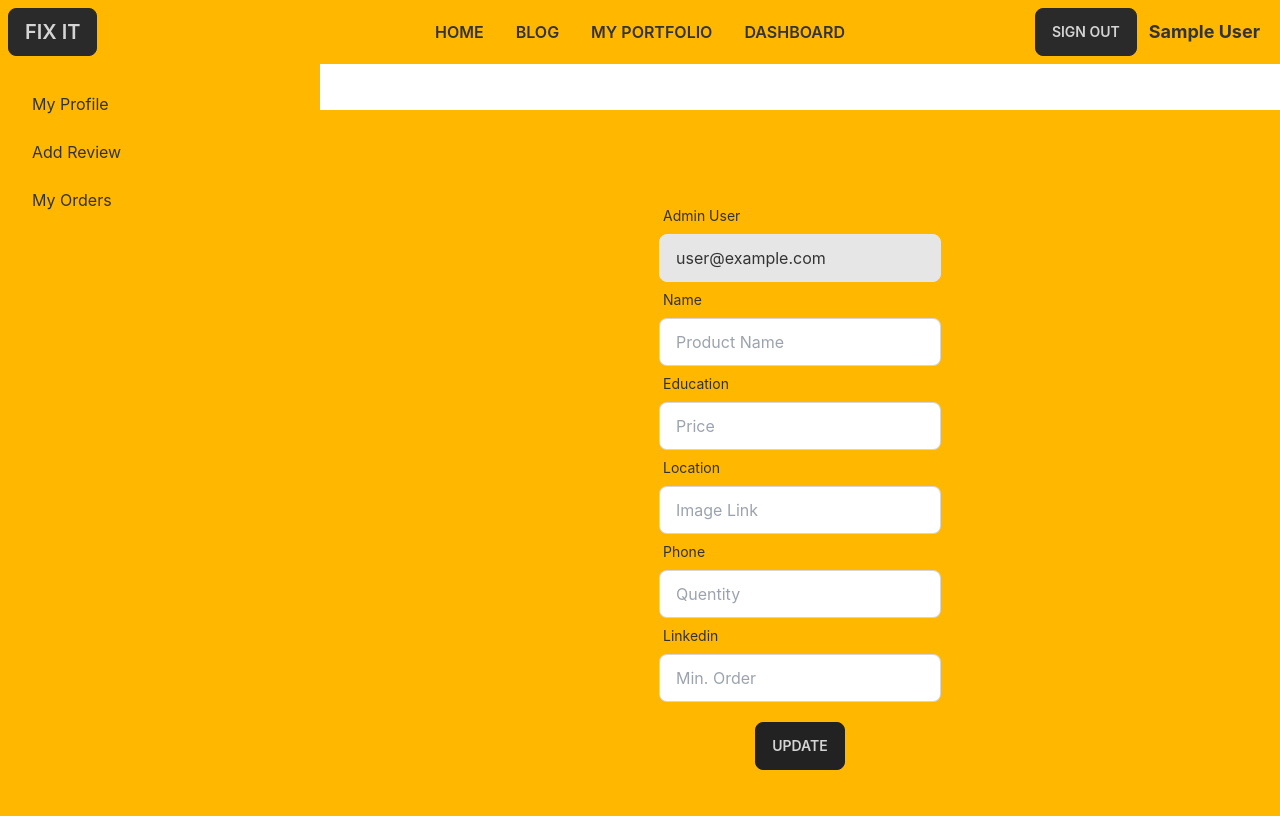
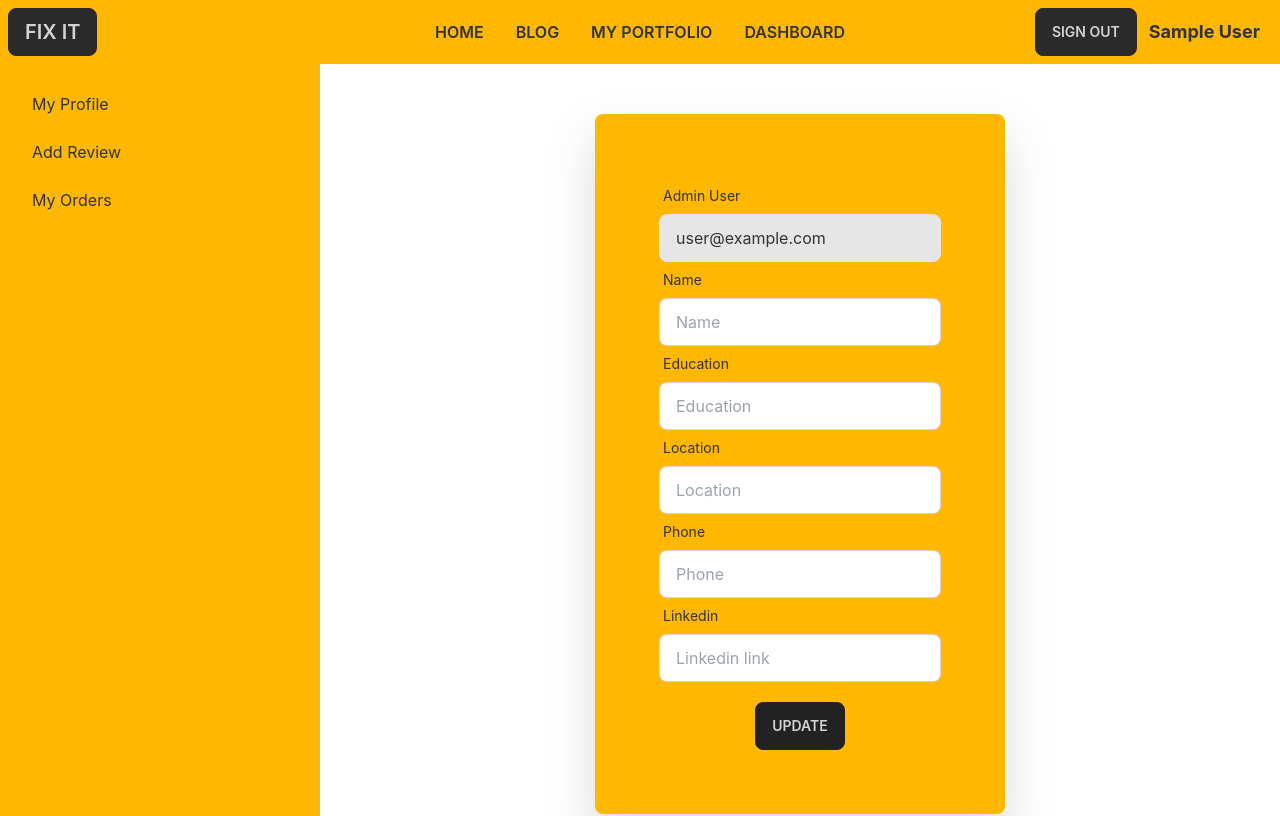
Before and after one commit to mahmudunnaby/fixit-drill-machine-manufacturer-client-side, a React (Create React App) app: page /dashboard in a window 1280 px wide. Shown: the top 816 px of the page. Built offline with nearby package versions, Linux system fonts and the light colour scheme; no server answers; sample sign-in values are in the browser's storage.

Commit message:
review bug fixed ,placeholder name fixed update profile

```diff
--- a/src/components/MyProfile/MyProfile.js
+++ b/src/components/MyProfile/MyProfile.js
@@ -48,10 +48,10 @@ const MyProfile = () => {
     }
 
     return (
-        <div className="flex flex-col w-full bg-accent  py-6 ">
-            <div className="grid h-auto card  mt-10 mx-5 p-6 rounded-box place-items-center">
+        <div className="flex flex-col w-full  ">
+            <div className="grid h-auto card    rounded-box place-items-center">
 
-                <form onSubmit={handleMyProfile}>
+                <form className='bg-accent p-16 drop-shadow-2xl rounded-lg' onSubmit={handleMyProfile}>
 
 
                     <div className="form-control w-full max-w-xs">
@@ -66,7 +66,7 @@ const MyProfile = () => {
                             <span className="label-text">Name</span>
 
                         </label>
-                        <input ref={refName} type="text" placeholder="Product Name" className="input input-bordered w-full max-w-xs" />
+                        <input ref={refName} type="text" placeholder="Name" className="input input-bordered w-full max-w-xs" />
                     </div>
 
 
@@ -75,21 +75,21 @@ const MyProfile = () => {
                             <span className="label-text">Education</span>
 
                         </label>
-                        <input ref={refEducation} type="text" placeholder="Price" className="input input-bordered w-full max-w-xs" />
+                        <input ref={refEducation} type="text" placeholder="Education" className="input input-bordered w-full max-w-xs" />
                     </div>
 
                     <div className="form-control w-full max-w-xs">
                         <label className="label">
                             <span className="label-text">Location</span>
                         </label>
-                        <input ref={refLocation} type="text" placeholder="Image Link" className="input input-bordered w-full max-w-xs" />
+                        <input ref={refLocation} type="text" placeholder="Location" className="input input-bordered w-full max-w-xs" />
                     </div>
 
                     <div className="form-control w-full max-w-xs">
                         <label className="label">
                             <span className="label-text">Phone</span>
                         </label>
-                        <input ref={refPhone} type="number" placeholder="Quentity" className="input input-bordered w-full max-w-xs" />
+                        <input ref={refPhone} type="number" placeholder="Phone" className="input input-bordered w-full max-w-xs" />
 
                     </div>
 
@@ -97,7 +97,7 @@ const MyProfile = () => {
                         <label className="label">
                             <span className="label-text">Linkedin</span>
                         </label>
-                        <input ref={refSocial} type="text" placeholder="Min. Order" className="input input-bordered w-full max-w-xs" />
+                        <input ref={refSocial} type="text" placeholder="Linkedin link" className="input input-bordered w-full max-w-xs" />
 
                     </div>
 
--- a/src/components/Review/Review.js
+++ b/src/components/Review/Review.js
@@ -2,28 +2,28 @@ import React from 'react';
 import { AiFillStar } from 'react-icons/ai'
 
 const Review = ({ review }) => {
-    const { email, theReview, rating } = review
+    const { email, reviewText, usersRating } = review
 
     return (
         <div className="card w-96 glass items-center text-center">
             <div className="card-body items-center text-center">
                 <h2 className="card-title">{email}</h2>
-                <p>{theReview}</p>
+                <p>{reviewText}</p>
                 <div className='' >
                     {
-                        rating == 1 && <AiFillStar className='flex text-white'></AiFillStar>
+                        usersRating == 1 && <AiFillStar className='flex text-white'></AiFillStar>
                     }
                     {
-                        rating == 2 && <div className='flex text-white'><AiFillStar></AiFillStar>  <AiFillStar></AiFillStar></div>
+                        usersRating == 2 && <div className='flex text-white'><AiFillStar></AiFillStar>  <AiFillStar></AiFillStar></div>
                     }
                     {
-                        rating == 3 && <div className='flex text-white'><AiFillStar></AiFillStar>  <AiFillStar></AiFillStar> <AiFillStar></AiFillStar></div>
+                        usersRating == 3 && <div className='flex text-white'><AiFillStar></AiFillStar>  <AiFillStar></AiFillStar> <AiFillStar></AiFillStar></div>
                     }
                     {
-                        rating == 4 && <div className='flex text-white'><AiFillStar></AiFillStar> <AiFillStar></AiFillStar> <AiFillStar></AiFillStar> <AiFillStar></AiFillStar></div>
+                        usersRating == 4 && <div className='flex text-white'><AiFillStar></AiFillStar> <AiFillStar></AiFillStar> <AiFillStar></AiFillStar> <AiFillStar></AiFillStar></div>
                     }
                     {
-                        rating == 5 && <div className='flex text-white'><AiFillStar></AiFillStar> <AiFillStar></AiFillStar> <AiFillStar></AiFillStar> <AiFillStar></AiFillStar> <AiFillStar></AiFillStar></div>
+                        usersRating == 5 && <div className='flex text-white'><AiFillStar></AiFillStar> <AiFillStar></AiFillStar> <AiFillStar></AiFillStar> <AiFillStar></AiFillStar> <AiFillStar></AiFillStar></div>
                     }</div>
 
 
```
